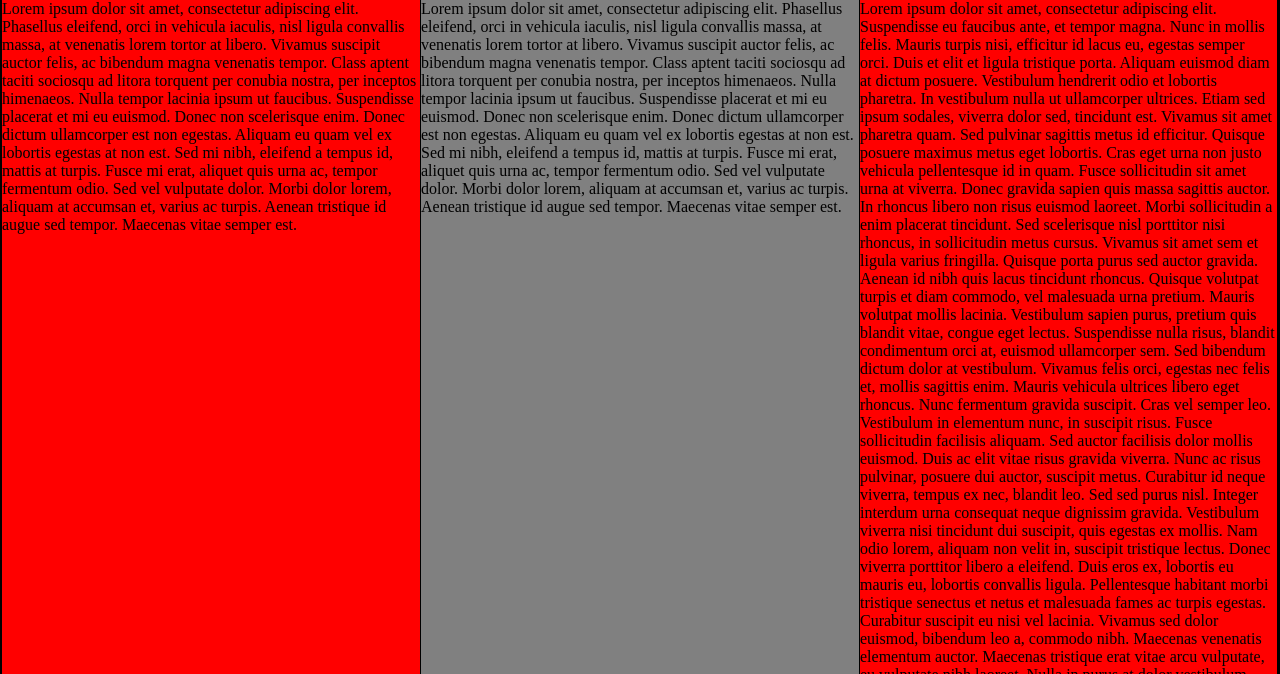
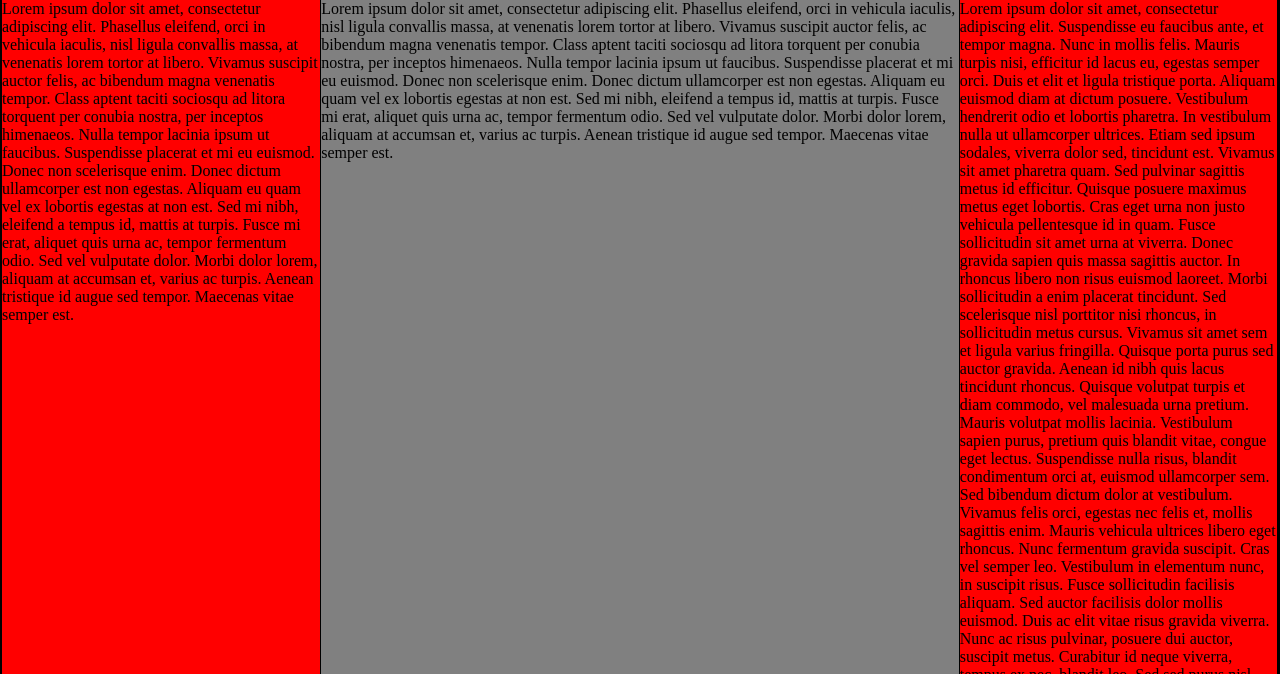
Before and after one commit to mErlin-sp/web-lab1, a plain HTML site: page index.html in a window 1280 px wide. Shown: the part 126-800 px from the top of the page. Drawn offline with Linux system fonts and the light colour scheme; a web font is replaced by a local one.

Commit message:
One more commit

```diff
--- a/styles.css
+++ b/styles.css
@@ -23,7 +23,7 @@ body {
     grid-row: 2;
     display: grid;
     /*grid-template-rows: 10% 80% 10%;*/
-    /*grid-template-columns: 25% 50% 25%;*/
+    grid-template-columns: 25% 50% 25%;
     background-color: black;
     border-top: 1px solid black;
     border-left: 1px solid black;
```
